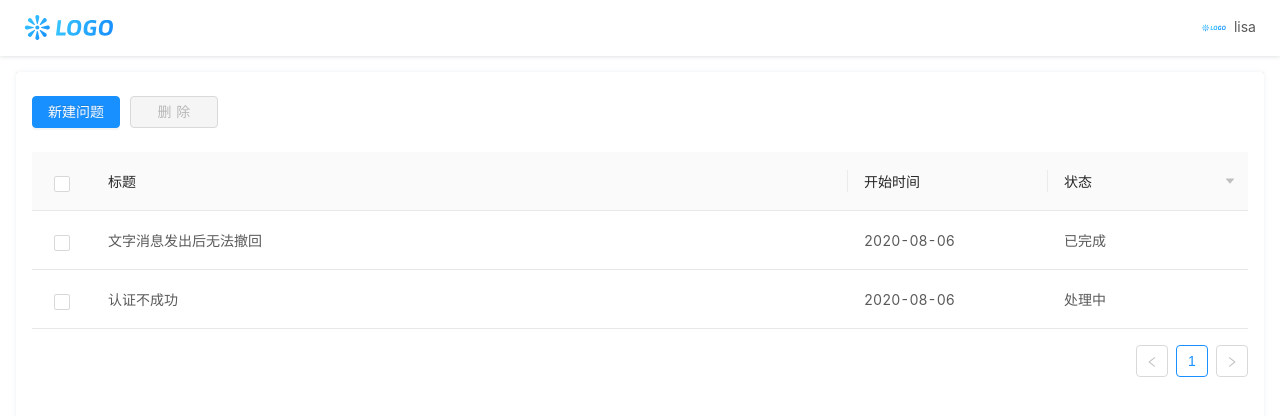
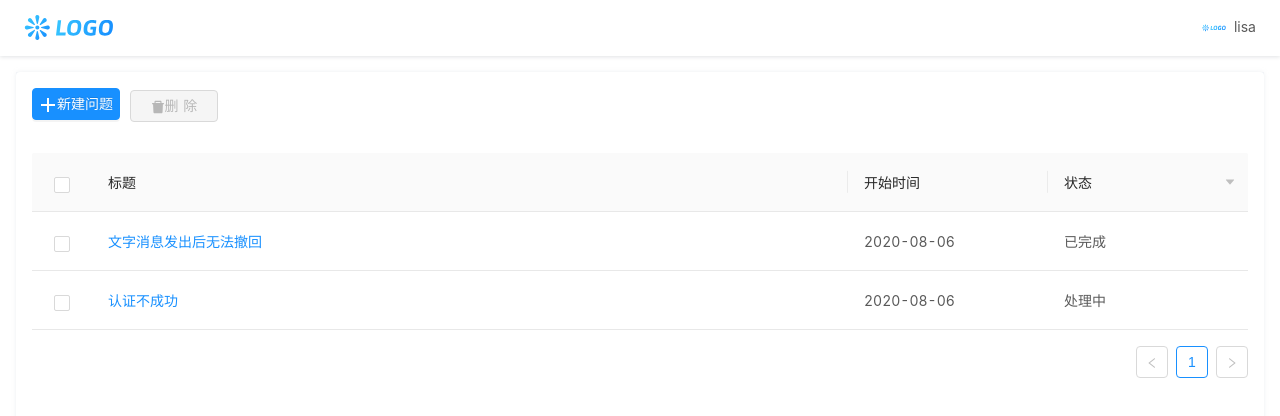
Before and after one commit to shmilyvidian/vs-ask, a React (Create React App) app: page /#/home in a window 1280 px wide. Shown: the top 416 px of the page. Built offline with nearby package versions, Linux system fonts and the light colour scheme.

Commit message:
feat:新增编辑功能

```diff
--- a/src/components/buttonWrap/index.tsx
+++ b/src/components/buttonWrap/index.tsx
@@ -2,6 +2,8 @@ import React from "react";
 import { Button, Form, Row, Col } from "antd";
 import { ButtonType } from "antd/lib/button";
 import "./index.less";
+import { DeleteFilled, PlusOutlined } from "@ant-design/icons";
+
 const FormItem = Form.Item;
 
 export type IBtn = {
@@ -43,11 +45,16 @@ const ButtonWrap = ({ btnInfos }: IInfos) => {
 											}  `}
 										>
 											<div className="buttonWrap-btn__content">
-												{o["icon"] && (
-													<i
-													// className={
-													//     `buttonWrap-btn-icon ${o['isDelete'] ? 'buttonWrap-btn-icon__deleteActive': `buttonWrap-btn-icon__${o['icon']}`
-													// }
+												{o["icon"] === "delete" && (
+													<DeleteFilled />
+												)}
+												{o["icon"] === "add" && (
+													<PlusOutlined
+														style={{
+															background: "none",
+															borderRadius: "0",
+															padding: "0",
+														}}
 													/>
 												)}
 												<span>{o["name"]}</span>
--- a/src/components/tableWrap/index.tsx
+++ b/src/components/tableWrap/index.tsx
@@ -1,7 +1,8 @@
-import { Table } from "antd";
-import React, { useState } from "react";
+import { Table, Popover } from "antd";
+import React, { useState, useMemo } from "react";
 import { TableRowSelection, ColumnsType } from "antd/lib/table/interface";
 import { CaretDownOutlined } from "@ant-design/icons";
+import { Link } from "react-router-dom";
 
 interface ITable {
 	callback: any;
@@ -34,6 +35,17 @@ const columns: ColumnsType<DataType> = [
 	{
 		title: "标题",
 		dataIndex: "name",
+		render: (_: any, record: DataType) => {
+			return (
+				<span>
+					<Link
+						to={{ pathname: "/add", state: { name: record.name } }}
+					>
+						{record.name}
+					</Link>
+				</span>
+			);
+		},
 	},
 	{
 		title: "开始时间",
@@ -105,4 +117,131 @@ const TableWrap = ({ callback }: ITable) => {
 	);
 };
 
+// const TableWrap = ({ callback }: ITable) => {
+// 	const [selectedRowKeys, setRowKeys] = useState([]);
+// 	const [innerData, setInnerData] = useState<DataType[]>(data);
+// 	const [filterData, setFilterData] = useState<DataType[]>([]);
+// 	const [filterState, setFilterState] = useState([false, false]);
+// 	const handleclick = (v: number) => {
+// 		let arr = [false, false];
+// 		arr[v] = !filterState[v];
+// 		setRowKeys([]);
+// 		setFilterState(arr);
+// 		if (!filterState[v]) {
+// 			const newData = innerData.filter((f) => f.state === v);
+// 			console.log(newData);
+// 			setFilterData(newData);
+// 		} else {
+// 			setFilterData([]);
+// 		}
+// 	};
+
+// 	const filterTitle = (
+// 		<Popover
+// 			placement="bottomRight"
+// 			content={
+// 				<div>
+// 					<div
+// 						onClick={() => handleclick(0)}
+// 						style={{
+// 							cursor: "pointer",
+// 							color: filterState[0] ? "blue" : "black",
+// 						}}
+// 					>
+// 						已完成
+// 					</div>
+// 					<div
+// 						onClick={() => handleclick(1)}
+// 						style={{
+// 							cursor: "pointer",
+// 							color: filterState[1] ? "blue" : "black",
+// 						}}
+// 					>
+// 						处理中
+// 					</div>
+// 				</div>
+// 			}
+// 			trigger={["click", "hover"]}
+// 		>
+// 			<span style={{ cursor: "pointer" }}>
+// 				<span>状态</span>
+// 				<CaretDownOutlined
+// 					style={{
+// 						color: filterState.some((v) => v === true)
+// 							? "blue"
+// 							: "black",
+// 					}}
+// 				/>
+// 			</span>
+// 		</Popover>
+// 	);
+
+// 	const chooseData = useMemo(() => {
+// 		if (filterState.some((v) => v === true)) {
+// 			return filterData;
+// 		} else {
+// 			return innerData;
+// 		}
+// 	}, [filterState, innerData, filterData]);
+
+// 	const columns: ColumnsType<DataType> = [
+// 		{
+// 			title: "标题",
+// 			dataIndex: "name",
+// 		},
+// 		{
+// 			title: "开始时间",
+// 			dataIndex: "startTime",
+// 			width: 200,
+// 		},
+// 		{
+// 			title: filterTitle,
+// 			dataIndex: "state",
+// 			width: 200,
+// 			render: (_: any, record: DataType) => {
+// 				return <span>{record.state === 0 ? "已完成" : "处理中"}</span>;
+// 			},
+// 		},
+// 	];
+// 	const rowSelection: TableRowSelection<DataType> = {
+// 		selectedRowKeys,
+// 		onChange: (selectedRowKeys: any, selectedRows: DataType[]) => {
+// 			const delfn = () => {
+// 				let remain = innerData;
+// 				selectedRows.forEach((v) => {
+// 					remain = remain.filter((l) => l.key !== v.key);
+// 				});
+// 				setInnerData(remain);
+// 				if (filterData.length > 0) {
+// 					setFilterData([]);
+// 					setFilterState([false, false]);
+// 				}
+// 			};
+// 			let isDel: boolean;
+// 			if (selectedRowKeys.length > 0) {
+// 				isDel = true;
+// 				callback({
+// 					delfn,
+// 					isDel,
+// 				});
+// 			} else {
+// 				isDel = false;
+// 				callback({
+// 					delfn,
+// 					isDel,
+// 				});
+// 			}
+// 			setRowKeys(selectedRowKeys);
+// 		},
+// 	};
+
+// 	return (
+// 		<Table
+// 			rowSelection={rowSelection}
+// 			columns={columns}
+// 			dataSource={chooseData}
+// 		></Table>
+// 	);
+// };
+
 export default TableWrap;
--- a/src/views/add/index.tsx
+++ b/src/views/add/index.tsx
@@ -1,4 +1,4 @@
-import React, { useState } from "react";
+import React, { useState, useMemo } from "react";
 import { Form, Input, Button, Upload } from "antd";
 import { PlusOutlined, UploadOutlined } from "@ant-design/icons";
 import { useHistory } from "react-router";
@@ -44,6 +44,14 @@ const Add = () => {
 		}
 		return e && e.fileList;
 	};
+	const defaultTitle = useMemo(() => {
+		let v;
+		if (history.location.state) {
+			let t = history.location.state as { name: string };
+			v = t.name;
+		}
+		return v;
+	}, []);
 	return (
 		<Form
 			{...layout}
@@ -55,6 +63,7 @@ const Add = () => {
 				name={["user", "name"]}
 				label="标题"
 				rules={[{ required: true }]}
+				initialValue={defaultTitle}
 			>
 				<Input />
 			</Form.Item>
```
